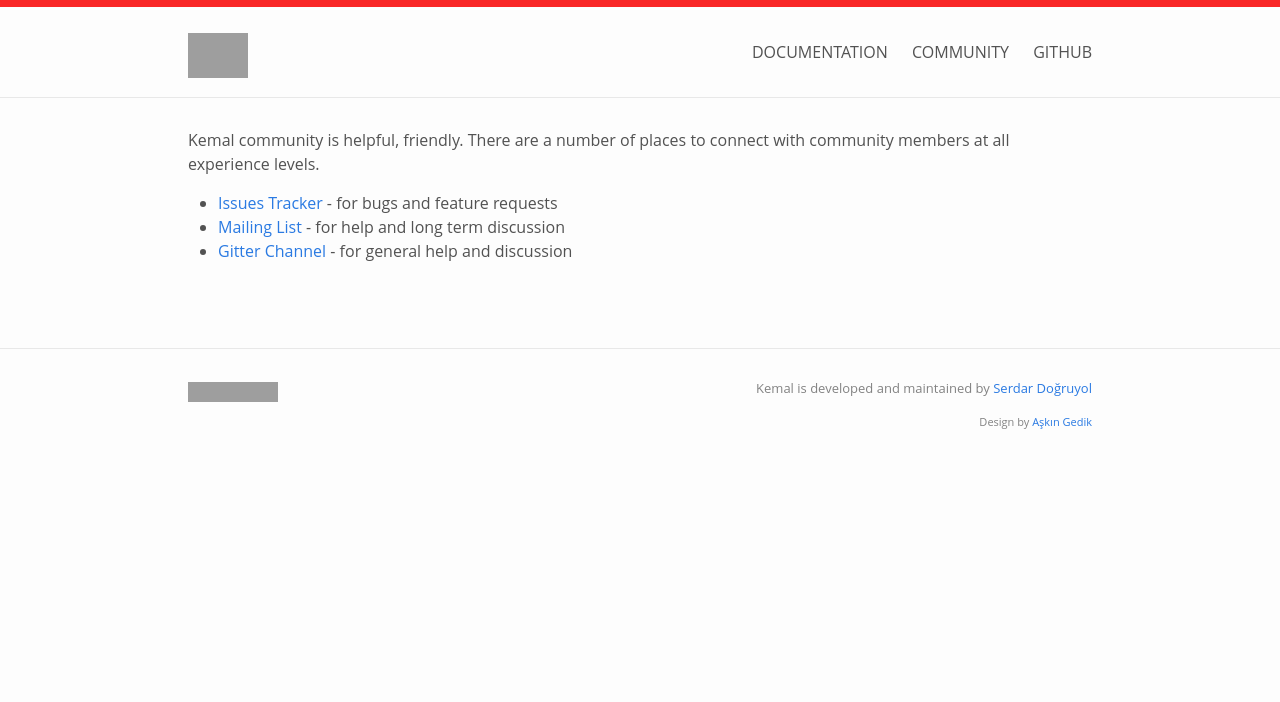
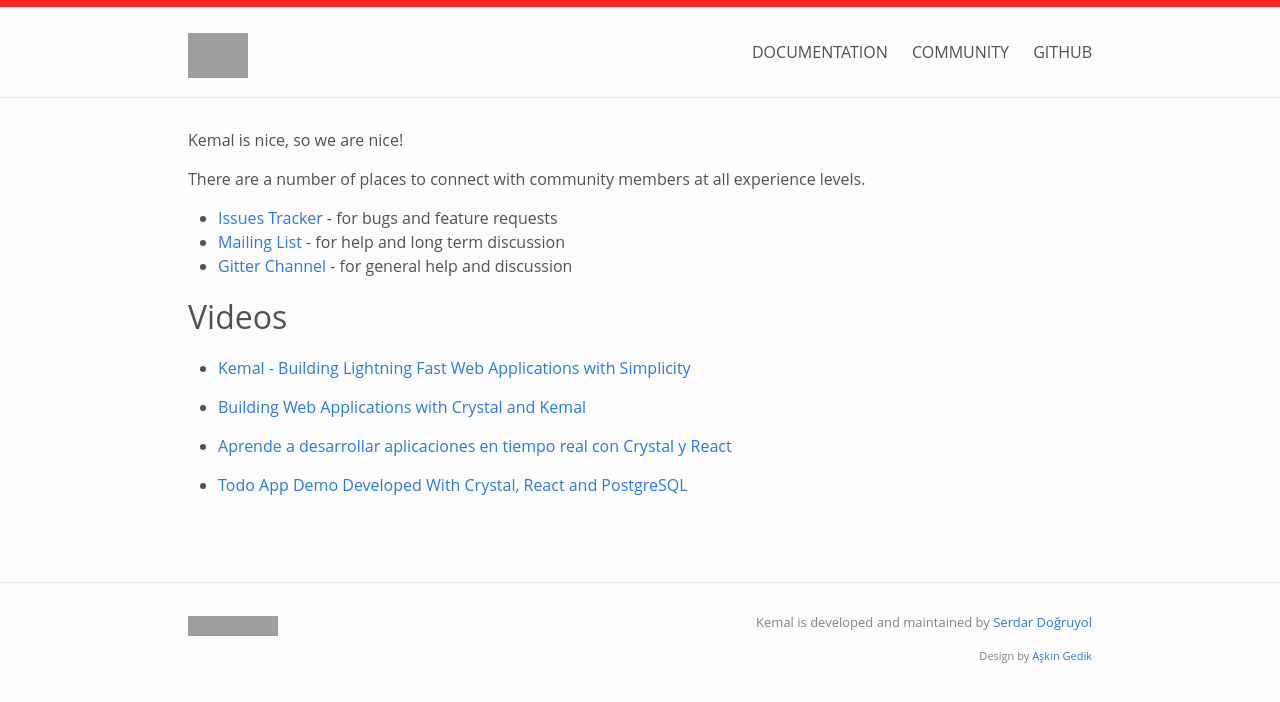
Before and after one commit to kemalcr/kemal, a Jekyll site: the page built from community.md, in a window 1280 px wide. Shown: the top 702 px of the page. Built offline with Jekyll 4.4.1, drawn with Linux system fonts in a browser that asks for light colours; grey boxes are pictures that could not be loaded.

Commit message:
Add videos section to community

```diff
--- a/community.md
+++ b/community.md
@@ -2,9 +2,20 @@
 layout: default
 ---
 
-Kemal community is helpful, friendly.
+Kemal is nice, so we are nice!
+
 There are a number of places to connect with community members at all experience levels.
 
 - <a href="https://github.com/sdogruyol/kemal/issues">Issues Tracker</a> - for bugs and feature requests
 - <a href="https://groups.google.com/forum/#!forum/kemalcr">Mailing List </a> - for help and long term discussion
 - <a href="https://gitter.im/sdogruyol/kemal">Gitter Channel</a>  - for general help and discussion
+
+# Videos
+
+- [Kemal - Building Lightning Fast Web Applications with Simplicity](https://www.youtube.com/watch?v=KJB-nAoRSr8)
+
+- [Building Web Applications with Crystal and Kemal](https://www.youtube.com/watch?v=XPLsQ88XOiQ)
+
+- [Aprende a desarrollar aplicaciones en tiempo real con Crystal y React](https://www.youtube.com/watch?v=KAre3vRCU3U)
+
+- [Todo App Demo Developed With Crystal, React and PostgreSQL](https://www.youtube.com/watch?v=6KzPGp87YCw)
```
